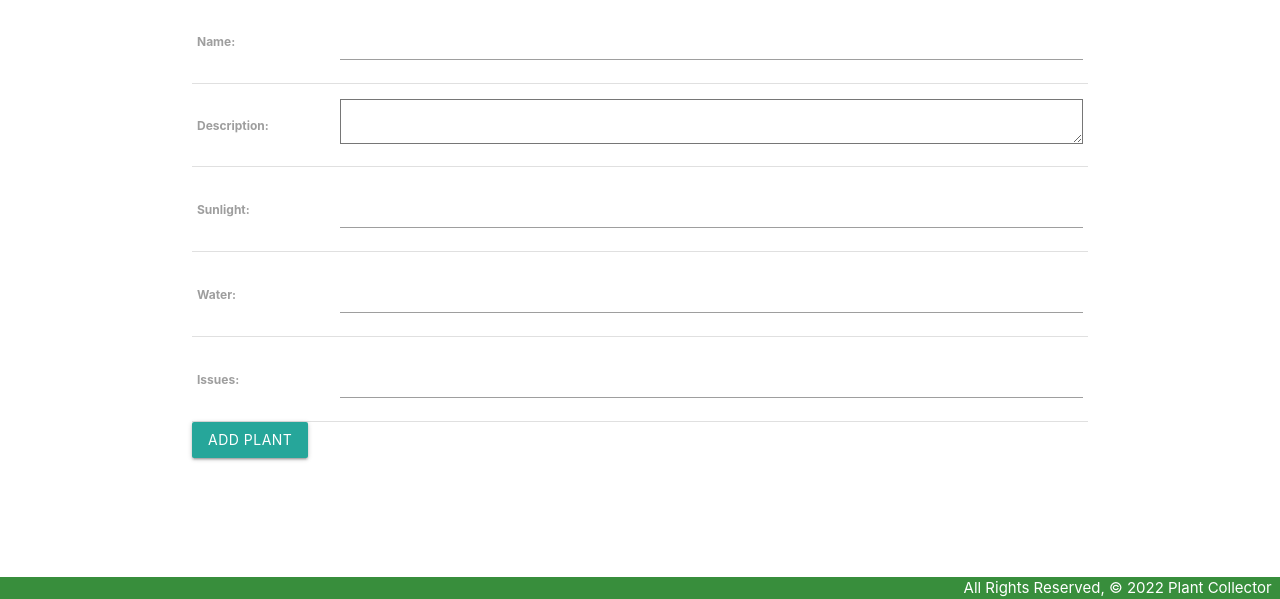
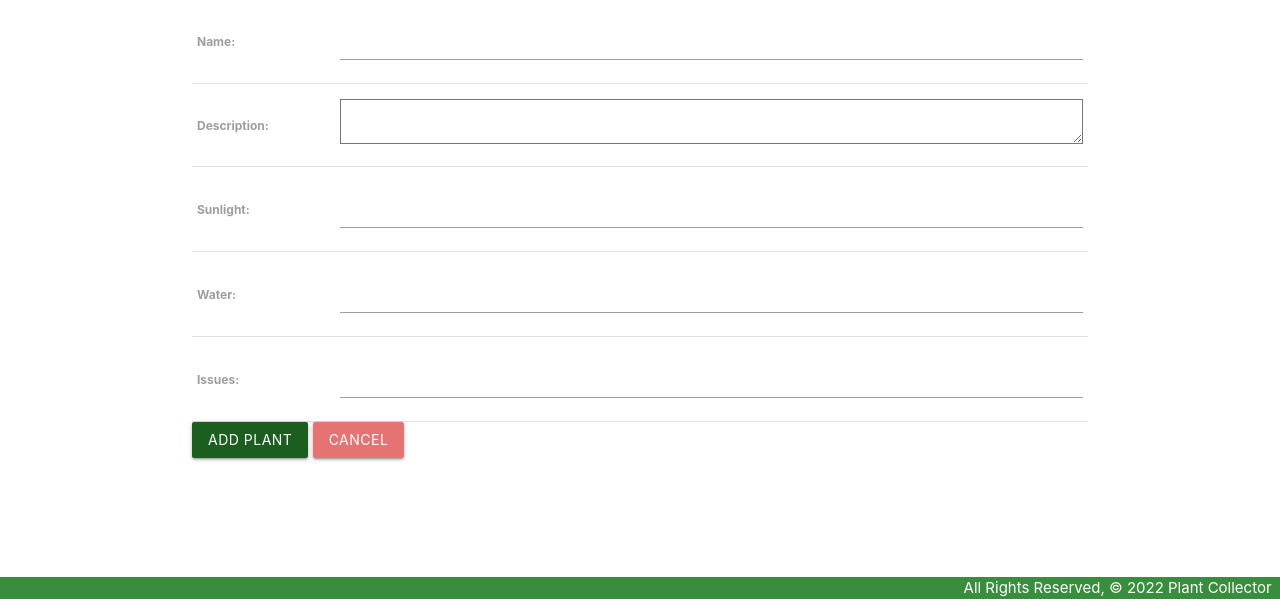
Before and after one commit to alainagossett/houseplant-django, a Django app: page /plants.create in a window 1280 px wide. Shown: the part 201-800 px from the top of the page. Run offline with Django 4.2, Linux system fonts and the light colour scheme.

Commit message:
adds update CBV

```diff
--- a/main_app/templates/main_app/plant_form.html
+++ b/main_app/templates/main_app/plant_form.html
@@ -2,14 +2,23 @@
 
 {% block content %}
 
+{% if object %}
+    <h1>Edit {{ object.name }}</h1>
+{% else %}
+    <h1>Add a new plant</h1>
+{% endif %}
 
-<h1>Add a new plant</h1>
 <form action="" method="POST">
     {% csrf_token %}
     <table>
         {{ form.as_table }}
     </table>
-    <input class="waves-light btn" type="submit" value="Add Plant" />
+    <input class="waves-light btn green darken-4" type="submit" value="{% if object %}Edit {% else %}Add {% endif %}Plant">
+    {% if object %}
+        <a class="btn red lighten-2" href="{% url 'detail' object.id %}">Cancel</a>
+    {% else %}
+        <a class="btn red lighten-2" href="{% url 'index' %}">Cancel</a>
+    {% endif %}
 </form>
 
 
--- a/main_app/templates/plants/detail.html
+++ b/main_app/templates/plants/detail.html
@@ -12,6 +12,9 @@
         <p><strong>Watering Needs:</strong> {{ plant.water }}</p>
         <p><strong>Common Issues:</strong> {{ plant.issues }}</p>
     </div>
+    <div class="card-action">
+        <a href="{% url 'plants_update' plant.id %}">Edit</a>
+    </div>
 </div>
 
 {% endblock %}
--- a/main_app/urls.py
+++ b/main_app/urls.py
@@ -7,4 +7,5 @@ urlpatterns = [
     path('plants/', views.plants_index, name='index'),
     path('plants/<int:plant_id>/', views.plants_detail, name='detail'),
     path('plants.create', views.PlantCreate.as_view(), name='plants_create'),
+    path('plants/<int:pk>/update/', views.PlantUpdate.as_view(), name='plants_update'),
 ]
--- a/main_app/views.py
+++ b/main_app/views.py
@@ -25,3 +25,7 @@ def plants_detail(request, plant_id):
 class PlantCreate(CreateView):
     model = Plant
     fields = '__all__'
+
+class PlantUpdate(UpdateView):
+    model = Plant
+    fields = ('description', 'issues', 'water')
```
